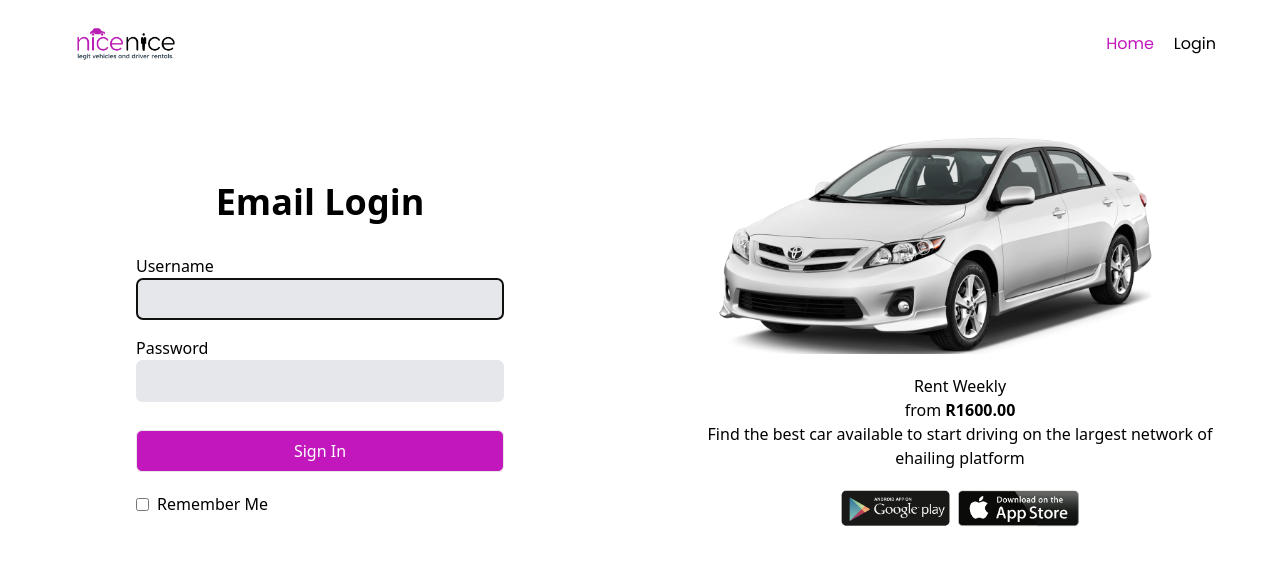
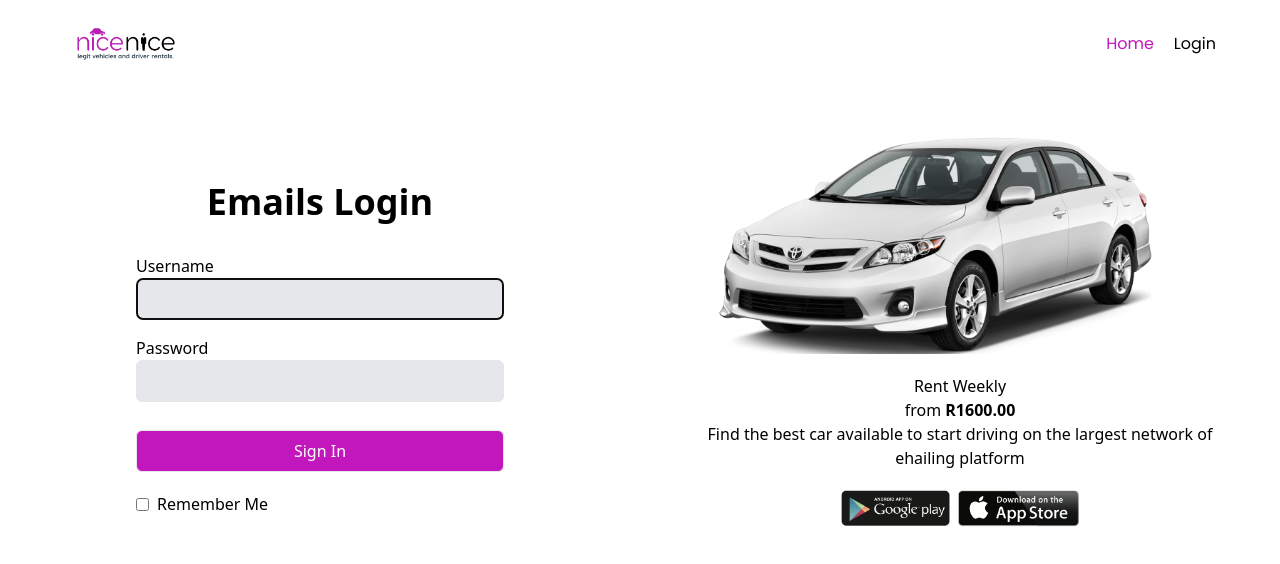
Before and after one commit to ChibaweM/nicenice-v3, a React (Vite) app: page /login in a window 1280 px wide. Shown: the top 564 px of the page. Built offline with nearby package versions, Linux system fonts and the light colour scheme.

Commit message:
sent to azure

```diff
--- a/src/pages/landing/Login.jsx
+++ b/src/pages/landing/Login.jsx
@@ -59,7 +59,7 @@ const Login = () => {
       <div className="grid grid-cols-1 sm:grid-cols-2 pt-0 w-full">
         <div className="flex flex-col justify-center">
           <form onSubmit={(e) => handleSubmit(e)} className="max-w-[400px] w-full mx-auto bg-white p-4">
-            <h2 className="text-4xl font-bold text-center py-6">Email Login</h2>
+            <h2 className="text-4xl font-bold text-center py-6">Emails Login</h2>
             <div className="flex flex-col py-2">
               <label>Username</label>
               <input
```
